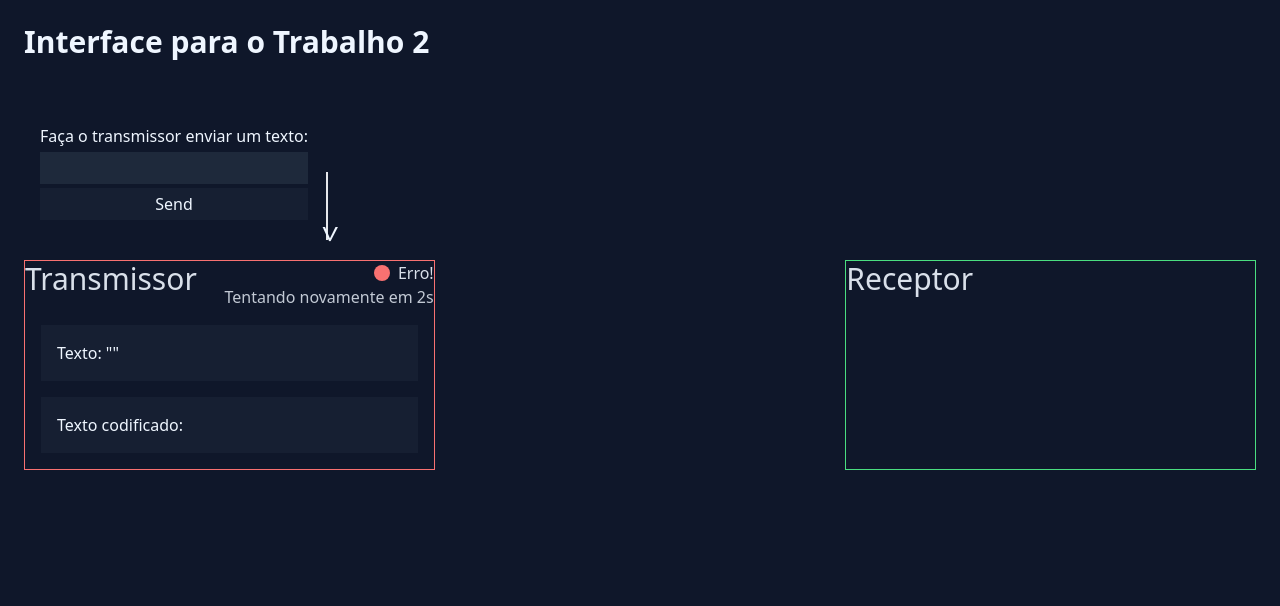
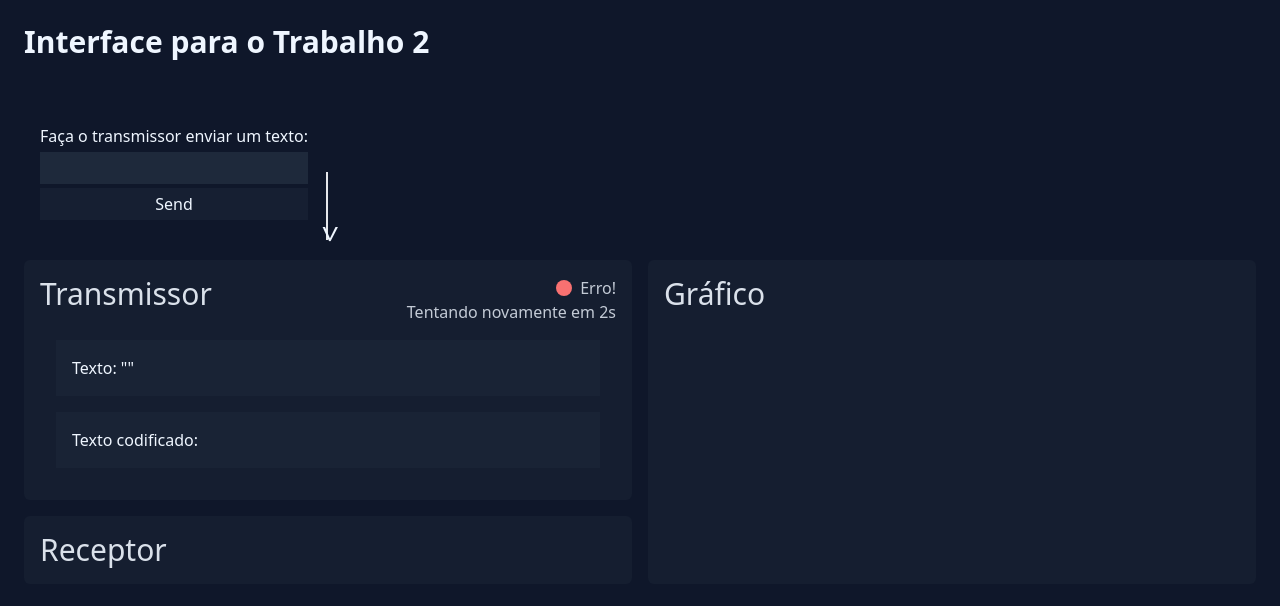
Before and after one commit to artistrea/TR1_2023.2_Trab2, a website built with Vite: page interface/index.html in a window 1280 px wide. Built offline with nearby package versions, Linux system fonts and the light colour scheme; no server answers; files whose address does not match are found by name.

Commit message:
update: interface

```diff
--- a/interface/index.html
+++ b/interface/index.html
@@ -18,8 +18,8 @@
         <input class="px-3 py-1 bg-slate-800" type="text" id="text-to-send" />
         <button class="bg-slate-800/50 px-3 py-1">Send</button>
       </form>
-      <div class="grid grid-cols-3 w-full px-6">
-        <div class="border border-red-400">
+      <div class="grid grid-cols-1 gap-4 md:grid-cols-2 w-full px-6">
+        <div class="p-4 bg-slate-800/40 rounded-md">
           <span class="flex justify-between">
             <h2 class="text-blue-50/90 text-3xl">Transmissor</h2>
             <div
@@ -32,17 +32,17 @@
                   class="w-4 h-4 group-data-[connected='false']:bg-red-400 group-data-[connected='true']:bg-green-400 group-data-[connected='']:bg-yellow-400 rounded-full"
                 ></div>
                 <p
-                  class="my-auto group-data-[connected='false']:block opacity-90 hidden"
+                  class="my-auto group-data-[connected='false']:block opacity-80 hidden"
                 >
                   Erro!
                 </p>
                 <p
-                  class="my-auto group-data-[connected='true']:block opacity-90 hidden"
+                  class="my-auto group-data-[connected='true']:block opacity-80 hidden"
                 >
                   Conectado
                 </p>
                 <p
-                  class="my-auto group-data-[connected='']:block opacity-90 hidden"
+                  class="my-auto group-data-[connected='']:block opacity-80 hidden"
                 >
                   Conectando...
                 </p>
@@ -60,9 +60,12 @@
             <span id="transmitter-bits" class="break-all"></span>
           </div>
         </div>
-        <div></div>
-        <div class="border border-green-400">
-          <h2 class="text-blue-50/90 text-3xl">Receptor</h2>
+        <div class="p-4 row-span-2 bg-slate-800/40 rounded-md">
+          <h2 class="text-blue-50/90 text-3xl">Gráfico</h2>
+        </div>
+        <div class="p-4 bg-slate-800/40 rounded-md">
+          <span class="flex justify-between">
+            <h2 class="text-blue-50/90 text-3xl">Receptor</h2>
         </div>
       </div>
     </main>
```
